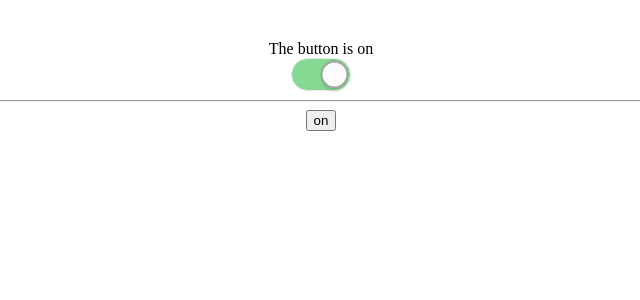
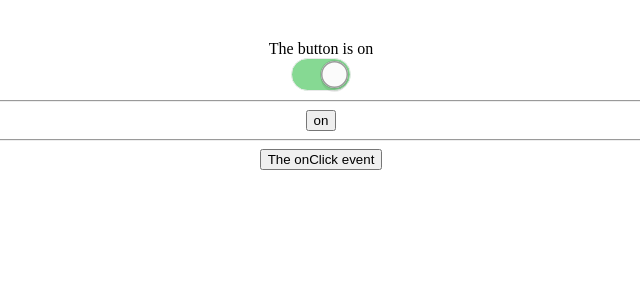
Before and after one commit to mcanas/advanced-react-component-patterns, a React (Create React App) app: page / in a window 1280 px wide. Both pictures are taken after a click on the button 639 px from the left and 74 px from the top of the page. Shown: the top 300 px of the page, without its empty margins (319-959 px from the left). Built offline with nearby package versions, Linux system fonts and the light colour scheme; a web font is replaced by a local one.

Commit message:
Handle prop namespace clashes with HOC

```diff
--- a/src/App.js
+++ b/src/App.js
@@ -1,9 +1,14 @@
 import React from "react"
 import Toggle, { withToggle } from "./Toggle"
 
-const MyToggle = withToggle(({ on, toggle }) => (
+const MyToggle = withToggle(({ toggle: { on, toggle } }) => (
   <button onClick={toggle}>{on ? "on" : "off"}</button>
 ))
+
+const MyEventComponent = withToggle(({ toggle, on, event }) => {
+  const props = { [event]: on }
+  return toggle.on ? <button {...props}>The {event} event</button> : null
+})
 
 const App = () => (
   <Toggle onToggle={on => console.log("toggle", on)}>
@@ -12,6 +17,8 @@ const App = () => (
     <Toggle.Button />
     <hr />
     <MyToggle />
+    <hr />
+    <MyEventComponent event="onClick" on={e => alert(e.type)} />
   </Toggle>
 )
 
--- a/src/Toggle.js
+++ b/src/Toggle.js
@@ -4,15 +4,15 @@ import Switch from "./Switch"
 
 const TOGGLE_CONTEXT = "__toggle__"
 
-const ToggleOn = withToggle(({ children, on }) => {
+const ToggleOn = withToggle(({ children, toggle: { on } }) => {
   return on ? children : null
 })
 
-const ToggleOff = withToggle(({ children, on }) => {
+const ToggleOff = withToggle(({ children, toggle: { on } }) => {
   return on ? null : children
 })
 
-const ToggleButton = withToggle(({ on, toggle, ...props }) => {
+const ToggleButton = withToggle(({ toggle: { on, toggle }, ...props }) => {
   return <Switch on={on} onClick={toggle} {...props} />
 })
 
@@ -54,7 +54,7 @@ class Toggle extends Component {
 export function withToggle(Component) {
   const Wrapper = (props, context) => {
     const toggleContext = context[TOGGLE_CONTEXT]
-    return <Component {...toggleContext} {...props} />
+    return <Component {...props} toggle={toggleContext} />
   }
   Wrapper.contextTypes = {
     [TOGGLE_CONTEXT]: PropTypes.object.isRequired
```
